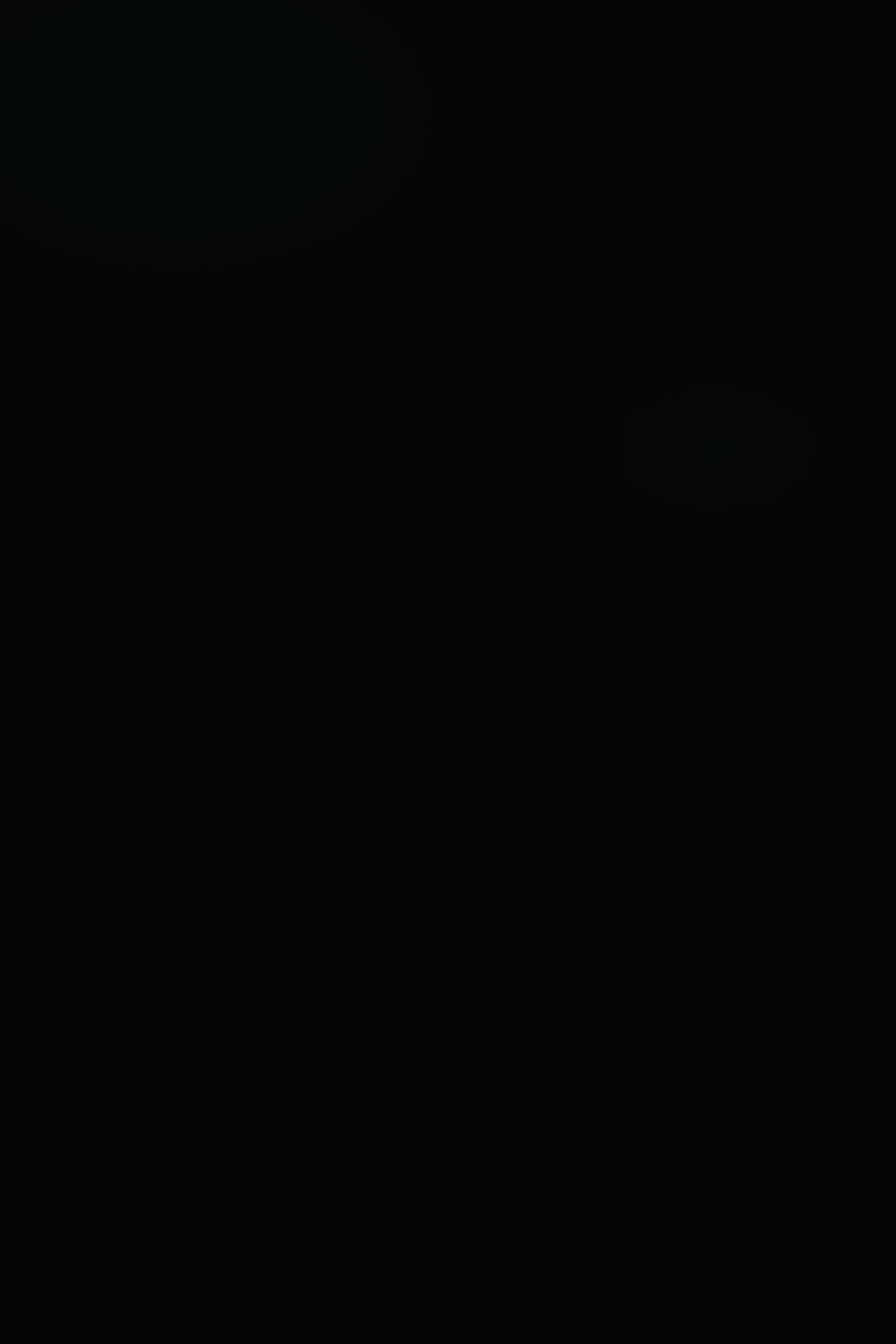
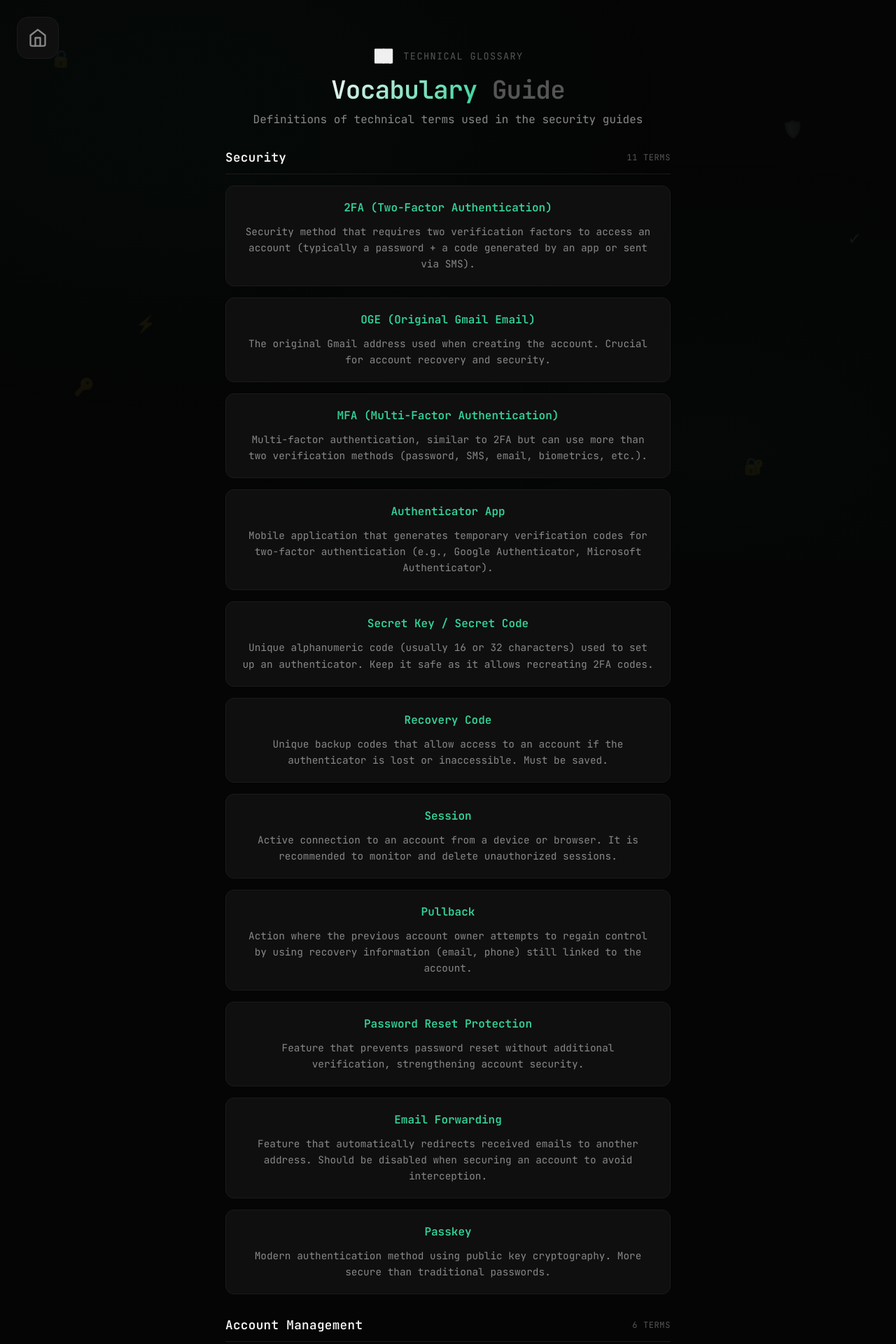
Before and after one commit to Husvalou/secure-account-master, a React (Vite) app: page /secure-account-master/vocabulaire in a window 1280 px wide. Before the commit this address had no page. Shown: the top 1920 px of the page at 70% size. Before the commit the page ends 800 px from the top, so only its background shows below. Built offline with nearby package versions, Linux system fonts and the light colour scheme.

Commit message:
Add vocabulary icons and update translations in VocabularyPage component

```diff
--- a/src/App.css
+++ b/src/App.css
@@ -1221,6 +1221,13 @@
   animation: pulse 2s ease-in-out infinite;
 }
 
+.vocabulary-icon-svg {
+  width: 2rem;
+  height: 2rem;
+  color: var(--text-primary);
+  animation: pulse 2s ease-in-out infinite;
+}
+
 .vocabulary-title {
   font-size: 0.85rem;
   color: var(--text-muted);
--- a/src/App.tsx
+++ b/src/App.tsx
@@ -9,7 +9,7 @@
 
 function App() {
   return (
-    <BrowserRouter>
+    <BrowserRouter basename="/secure-account-master">
       <Routes>
         <Route path="/" element={<Layout />}>
           <Route index element={<HomePage />} />
--- a/src/components/VocabularyPage.tsx
+++ b/src/components/VocabularyPage.tsx
@@ -1,5 +1,37 @@
 import { Header } from './Layout';
 import { vocabularyTerms } from '../data/vocabulary';
+
+function BookWithMagnifierIcon() {
+  return (
+    <svg
+      className="vocabulary-icon-svg"
+      viewBox="0 0 24 24"
+      fill="currentColor"
+      stroke="currentColor"
+      strokeWidth="1.5"
+      strokeLinecap="round"
+      strokeLinejoin="round"
+    >
+      {/* Book - left page */}
+      <path d="M3 5h9v14H3z" fill="none" />
+      <path d="M3 5h9v14H3z" stroke="currentColor" />
+
+      {/* Book - right page */}
+      <path d="M12 5h9v14h-9z" fill="none" />
+      <path d="M12 5h9v14h-9z" stroke="currentColor" />
+
+      {/* Book binding/spine (center line) */}
+      <line x1="12" y1="5" x2="12" y2="19" strokeWidth="1.5" />
+
+      {/* Magnifying glass circle */}
+      <circle cx="12" cy="12" r="4.5" fill="currentColor" />
+      <circle cx="12" cy="12" r="4.5" fill="none" stroke="currentColor" strokeWidth="0.5" />
+
+      {/* Magnifying glass handle */}
+      <line x1="16" y1="16" x2="19" y2="19" strokeWidth="2.5" strokeLinecap="round" />
+    </svg>
+  );
+}
 
 export function VocabularyPage() {
   const categories = Array.from(new Set(vocabularyTerms.map(term => term.category)));
@@ -7,14 +39,14 @@
   return (
     <div className="vocabulary-page">
       <div className="vocabulary-hero">
-        <span className="vocabulary-icon">📚</span>
-        <span className="vocabulary-title">Glossaire Technique</span>
+        <BookWithMagnifierIcon />
+        <span className="vocabulary-title">Technical Glossary</span>
       </div>
 
-      <Header subtitle="vocabulaire" />
+      <Header subtitle="vocabulary" />
 
       <div className="vocabulary-intro">
-        <p>Définitions des termes techniques utilisés dans les guides de sécurisation</p>
+        <p>Definitions of technical terms used in the security guides</p>
       </div>
 
       {categories.map((category) => {
@@ -23,7 +55,7 @@
           <div key={category} className="vocabulary-category">
             <div className="category-header">
               <h3>{category}</h3>
-              <span className="category-count">{termsInCategory.length} terme{termsInCategory.length > 1 ? 's' : ''}</span>
+              <span className="category-count">{termsInCategory.length} term{termsInCategory.length > 1 ? 's' : ''}</span>
             </div>
             <div className="terms-list">
               {termsInCategory.map((term, index) => (
@@ -43,7 +75,7 @@
 
       <div className="vocabulary-footer">
         <span className="book-icon">📖</span>
-        <span>Comprendre pour mieux sécuriser</span>
+        <span>Understand to better secure</span>
       </div>
     </div>
   );
--- a/src/data/vocabulary.ts
+++ b/src/data/vocabulary.ts
@@ -7,107 +7,107 @@
 export const vocabularyTerms: VocabularyTerm[] = [
   {
     term: '2FA (Two-Factor Authentication)',
-    definition: 'Méthode de sécurité qui nécessite deux facteurs de vérification pour accéder à un compte (généralement un mot de passe + un code généré par une application ou envoyé par SMS).',
-    category: 'Sécurité'
+    definition: 'Security method that requires two verification factors to access an account (typically a password + a code generated by an app or sent via SMS).',
+    category: 'Security'
   },
   {
     term: 'OGE (Original Gmail Email)',
-    definition: "L'adresse email Gmail originale utilisée lors de la création du compte. Elle est cruciale pour la récupération et la sécurité du compte.",
-    category: 'Sécurité'
+    definition: 'The original Gmail address used when creating the account. Crucial for account recovery and security.',
+    category: 'Security'
   },
   {
     term: 'MFA (Multi-Factor Authentication)',
-    definition: 'Authentification à plusieurs facteurs, similaire à la 2FA mais pouvant utiliser plus de deux méthodes de vérification (mot de passe, SMS, email, biométrie, etc.).',
-    category: 'Sécurité'
+    definition: 'Multi-factor authentication, similar to 2FA but can use more than two verification methods (password, SMS, email, biometrics, etc.).',
+    category: 'Security'
   },
   {
     term: 'Authenticator App',
-    definition: "Application mobile qui génère des codes de vérification temporaires pour l'authentification à deux facteurs (ex: Google Authenticator, Microsoft Authenticator).",
-    category: 'Sécurité'
+    definition: 'Mobile application that generates temporary verification codes for two-factor authentication (e.g., Google Authenticator, Microsoft Authenticator).',
+    category: 'Security'
   },
   {
     term: 'Secret Key / Secret Code',
-    definition: 'Code alphanumérique unique (généralement 16 ou 32 caractères) utilisé pour configurer un authentificateur. À conserver en lieu sûr car il permet de recréer les codes 2FA.',
-    category: 'Sécurité'
+    definition: 'Unique alphanumeric code (usually 16 or 32 characters) used to set up an authenticator. Keep it safe as it allows recreating 2FA codes.',
+    category: 'Security'
   },
   {
     term: 'Recovery Code',
-    definition: "Codes de secours uniques permettant d'accéder à un compte si l'authentificateur est perdu ou inaccessible. À sauvegarder impérativement.",
-    category: 'Sécurité'
+    definition: 'Unique backup codes that allow access to an account if the authenticator is lost or inaccessible. Must be saved.',
+    category: 'Security'
   },
   {
     term: 'Session',
-    definition: "Connexion active à un compte depuis un appareil ou un navigateur. Il est recommandé de surveiller et de supprimer les sessions non autorisées.",
-    category: 'Sécurité'
+    definition: 'Active connection to an account from a device or browser. It is recommended to monitor and delete unauthorized sessions.',
+    category: 'Security'
   },
   {
     term: 'Pullback',
-    definition: 'Action par laquelle l\'ancien propriétaire d\'un compte tente de récupérer le contrôle en utilisant des informations de récupération (email, téléphone) encore liées au compte.',
-    category: 'Sécurité'
+    definition: 'Action where the previous account owner attempts to regain control by using recovery information (email, phone) still linked to the account.',
+    category: 'Security'
   },
   {
     term: 'Alias Email',
-    definition: 'Adresse email secondaire associée à un compte principal. Permet de recevoir des emails à plusieurs adresses tout en gérant un seul compte.',
-    category: 'Gestion de compte'
+    definition: 'Secondary email address associated with a primary account. Allows receiving emails at multiple addresses while managing a single account.',
+    category: 'Account Management'
   },
   {
     term: 'Device Management',
-    definition: "Gestion des appareils connectés à un compte. Permet de voir et supprimer les appareils autorisés à accéder au compte.",
-    category: 'Gestion de compte'
+    definition: 'Management of devices connected to an account. Allows viewing and removing devices authorized to access the account.',
+    category: 'Account Management'
   },
   {
     term: 'Authorized Apps',
-    definition: "Applications tierces qui ont reçu l'autorisation d'accéder à certaines données du compte. Il est recommandé de les révoquer régulièrement.",
-    category: 'Gestion de compte'
+    definition: 'Third-party applications that have been granted permission to access certain account data. It is recommended to revoke them regularly.',
+    category: 'Account Management'
   },
   {
     term: 'Steam Guard',
-    definition: "Système de sécurité de Steam utilisant un authentificateur mobile ou des codes par email pour protéger les transactions et les connexions.",
-    category: 'Platformes'
+    definition: 'Steam security system using a mobile authenticator or email codes to protect transactions and logins.',
+    category: 'Platforms'
   },
   {
     term: 'SDA (Steam Desktop Authenticator)',
-    definition: 'Application de bureau alternative pour gérer Steam Guard, permettant de générer des codes d\'authentification sur ordinateur.',
-    category: 'Platformes'
+    definition: 'Alternative desktop application to manage Steam Guard, allowing authentication code generation on a computer.',
+    category: 'Platforms'
   },
   {
     term: 'SteamID64',
-    definition: "Identifiant numérique unique à 17 chiffres associé à un compte Steam. Utilisé pour identifier de manière unique un profil Steam.",
-    category: 'Platformes'
+    definition: 'Unique 17-digit numeric identifier associated with a Steam account. Used to uniquely identify a Steam profile.',
+    category: 'Platforms'
   },
   {
     term: 'Password Reset Protection',
-    definition: 'Fonctionnalité qui empêche la réinitialisation du mot de passe sans vérification supplémentaire, renforçant la sécurité du compte.',
-    category: 'Sécurité'
+    definition: 'Feature that prevents password reset without additional verification, strengthening account security.',
+    category: 'Security'
   },
   {
     term: 'Email Forwarding',
-    definition: "Fonctionnalité qui redirige automatiquement les emails reçus vers une autre adresse. À désactiver lors de la sécurisation d'un compte pour éviter l'interception.",
-    category: 'Sécurité'
+    definition: 'Feature that automatically redirects received emails to another address. Should be disabled when securing an account to avoid interception.',
+    category: 'Security'
   },
   {
     term: 'Passkey',
-    definition: "Méthode d'authentification moderne utilisant la cryptographie à clé publique. Plus sécurisée que les mots de passe traditionnels.",
-    category: 'Sécurité'
+    definition: 'Modern authentication method using public key cryptography. More secure than traditional passwords.',
+    category: 'Security'
   },
   {
     term: 'Retail Key / Product Key',
-    definition: "Clé de produit physique ou numérique achetée en magasin (par opposition à une clé achetée directement en ligne). Souvent requise pour la récupération de compte.",
-    category: 'Platformes'
+    definition: 'Physical or digital product key purchased in-store (as opposed to a key purchased directly online). Often required for account recovery.',
+    category: 'Platforms'
   },
   {
     term: 'DOB (Date of Birth)',
-    definition: 'Date de naissance associée à un compte. Souvent utilisée pour la vérification d\'identité. Attention : la modifier peut verrouiller le compte.',
-    category: 'Gestion de compte'
+    definition: 'Date of birth associated with an account. Often used for identity verification. Warning: modifying it can lock the account.',
+    category: 'Account Management'
   },
   {
     term: 'Linked Accounts',
-    definition: "Comptes externes (Google, Apple, Facebook, etc.) connectés à un compte principal. Peuvent être utilisés pour la connexion ou la récupération.",
-    category: 'Gestion de compte'
+    definition: 'External accounts (Google, Apple, Facebook, etc.) connected to a primary account. Can be used for login or recovery.',
+    category: 'Account Management'
   },
   {
     term: 'Account Creation Email',
-    definition: "Email initial reçu lors de la création du compte. Contient souvent des informations importantes sur la date et l'origine du compte.",
-    category: 'Gestion de compte'
+    definition: 'Initial email received when creating the account. Often contains important information about the date and origin of the account.',
+    category: 'Account Management'
   }
 ];
```
